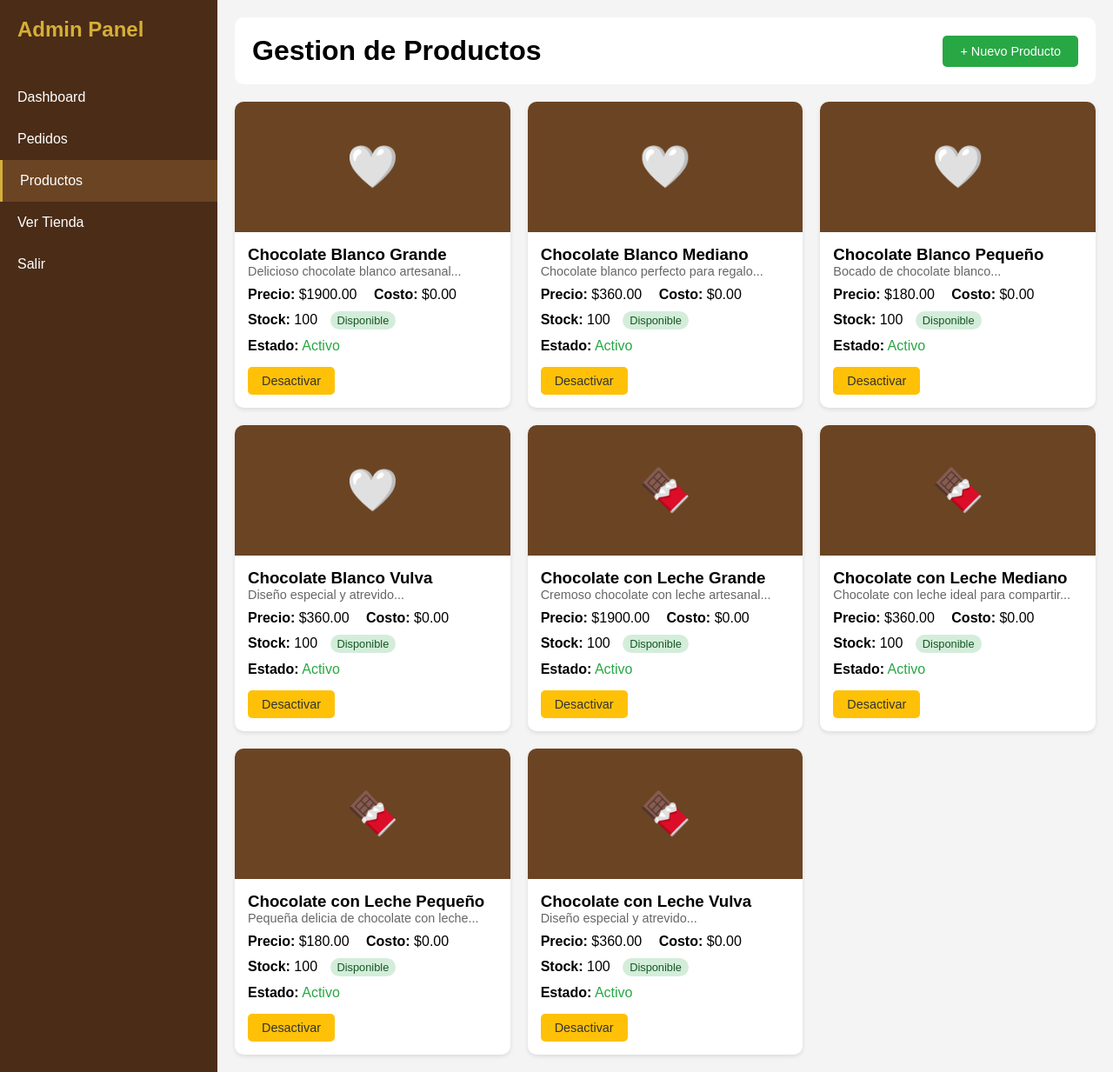
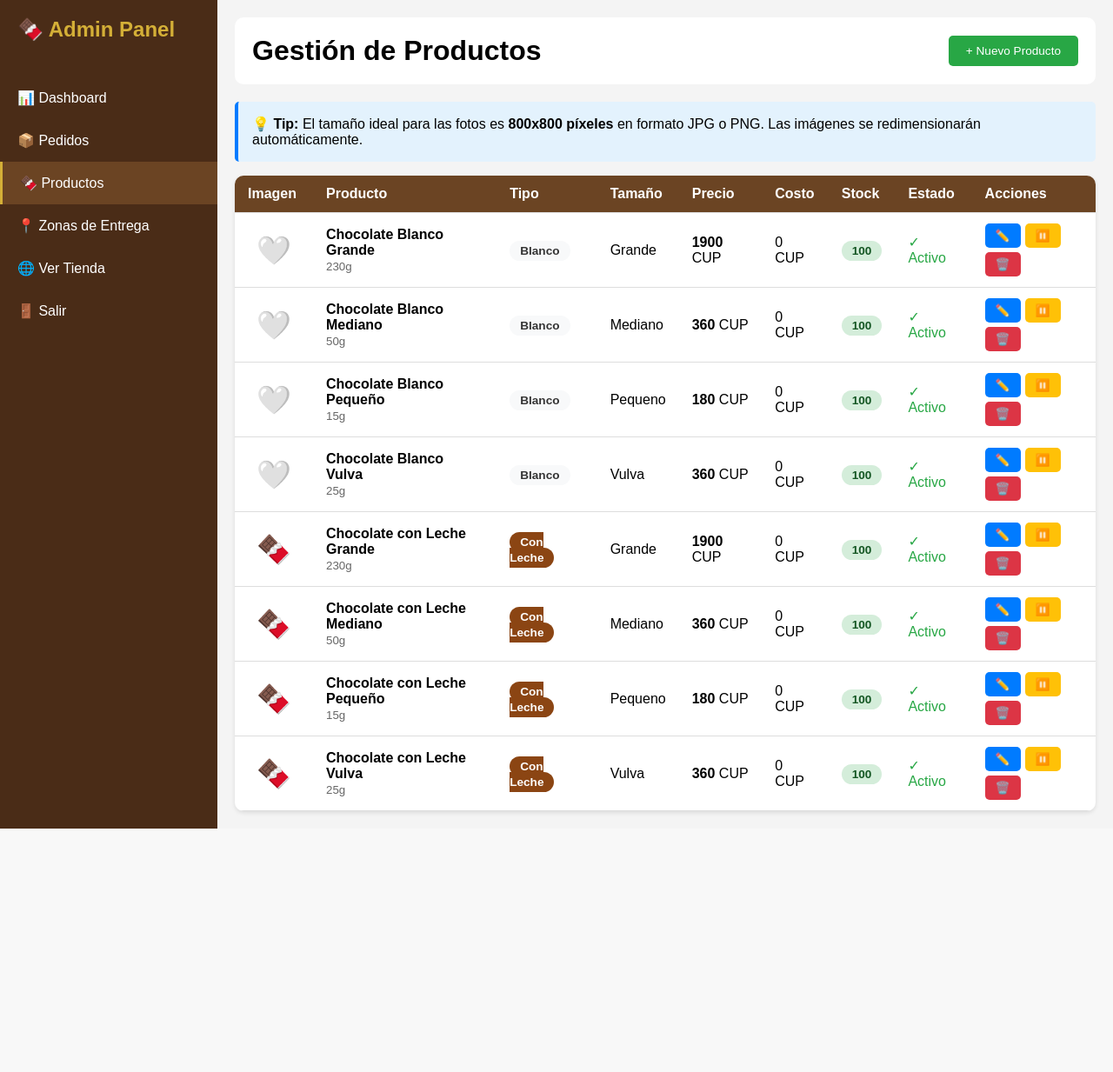
Before and after one commit to Retr0G51/chocolates-byb, a Flask app: page /admin/productos in a window 1280 px wide. Shown: the whole page at 87% size. After the commit the page ends 953 px from the top, so only its background shows below. Run offline with Flask 3, Linux system fonts and the light colour scheme; the visitor is signed in with stand-in values (Sample User, id 1).

Commit message:
Update productos.html

```diff
--- a/templates/admin/productos.html
+++ b/templates/admin/productos.html
@@ -5,7 +5,7 @@
     <title>Productos - Chocolates ByB</title>
     <style>
         * { margin: 0; padding: 0; box-sizing: border-box; }
-        :root { --chocolate: #6B4423; --chocolate-dark: #4A2C17; --dorado: #D4AF37; --verde: #28a745; --azul: #007bff; }
+        :root { --chocolate: #6B4423; --chocolate-dark: #4A2C17; --dorado: #D4AF37; --verde: #28a745; --azul: #007bff; --rojo: #dc3545; }
         body { font-family: 'Arial', sans-serif; background: #f4f4f4; }
         .admin-layout { display: flex; min-height: 100vh; }
         .sidebar { width: 250px; background: var(--chocolate-dark); color: white; padding: 20px 0; }
@@ -15,76 +15,199 @@
         .sidebar-menu a:hover, .sidebar-menu a.active { background: var(--chocolate); border-left: 3px solid var(--dorado); }
         .main-content { flex: 1; padding: 20px; }
         .header { background: white; padding: 20px; border-radius: 10px; margin-bottom: 20px; display: flex; justify-content: space-between; align-items: center; }
-        .productos-grid { display: grid; grid-template-columns: repeat(auto-fill, minmax(300px, 1fr)); gap: 20px; }
-        .producto-admin-card { background: white; border-radius: 10px; overflow: hidden; box-shadow: 0 2px 5px rgba(0,0,0,0.1); }
-        .producto-img-admin { height: 150px; background: var(--chocolate); display: flex; align-items: center; justify-content: center; font-size: 3rem; color: var(--dorado); }
-        .producto-info-admin { padding: 15px; }
-        .producto-actions { display: flex; justify-content: space-between; margin-top: 15px; }
-        .btn { padding: 8px 16px; border-radius: 5px; text-decoration: none; font-size: 0.9rem; border: none; cursor: pointer; }
+
+        /* Tabla mejorada */
+        .data-table { background: white; border-radius: 10px; overflow: hidden; box-shadow: 0 2px 5px rgba(0,0,0,0.1); }
+        table { width: 100%; border-collapse: collapse; }
+        th, td { padding: 12px 15px; text-align: left; border-bottom: 1px solid #ddd; vertical-align: middle; }
+        th { background: var(--chocolate); color: white; font-weight: bold; }
+
+        .producto-mini-img {
+            width: 60px;
+            height: 60px;
+            object-fit: cover;
+            border-radius: 8px;
+            background: var(--crema);
+            display: flex;
+            align-items: center;
+            justify-content: center;
+            font-size: 2rem;
+        }
+
+        .producto-mini-img img {
+            width: 100%;
+            height: 100%;
+            object-fit: cover;
+            border-radius: 8px;
+        }
+
+        .tipo-badge {
+            padding: 4px 12px;
+            border-radius: 20px;
+            font-size: 0.85rem;
+            font-weight: bold;
+        }
+
+        .tipo-blanco { background: #f8f9fa; color: #333; }
+        .tipo-con_leche { background: #8B4513; color: white; }
+
+        .stock-badge {
+            padding: 4px 12px;
+            border-radius: 20px;
+            font-size: 0.85rem;
+            font-weight: bold;
+        }
+
+        .stock-ok { background: #d4edda; color: #155724; }
+        .stock-low { background: #fff3cd; color: #856404; }
+        .stock-out { background: #f8d7da; color: #721c24; }
+
+        .estado-activo { color: var(--verde); }
+        .estado-inactivo { color: var(--rojo); }
+
+        .acciones-btn {
+            display: flex;
+            gap: 5px;
+            flex-wrap: wrap;
+        }
+
+        .btn {
+            padding: 6px 12px;
+            border-radius: 5px;
+            text-decoration: none;
+            font-size: 0.85rem;
+            border: none;
+            cursor: pointer;
+            transition: all 0.3s;
+        }
+
         .btn-primary { background: var(--azul); color: white; }
         .btn-warning { background: #ffc107; color: #333; }
+        .btn-danger { background: var(--rojo); color: white; }
+        .btn-success { background: var(--verde); color: white; }
         .btn-new { background: var(--verde); color: white; padding: 10px 20px; }
-        .stock-badge { display: inline-block; padding: 3px 8px; border-radius: 12px; font-size: 0.8rem; margin-left: 10px; }
-        .stock-ok { background: #d4edda; color: #155724; }
-        .stock-low { background: #fff3cd; color: #856404; }
+
+        .btn:hover { opacity: 0.8; transform: translateY(-1px); }
+
+        .info-box {
+            background: #e3f2fd;
+            border-left: 4px solid var(--azul);
+            padding: 1rem;
+            margin-bottom: 1rem;
+            border-radius: 5px;
+        }
+
+        @media (max-width: 768px) {
+            .sidebar { display: none; }
+            .producto-mini-img { width: 40px; height: 40px; }
+            .acciones-btn { flex-direction: column; }
+            .btn { width: 100%; }
+        }
     </style>
 </head>
 <body>
     <div class="admin-layout">
         <aside class="sidebar">
-            <h2>Admin Panel</h2>
+            <h2>🍫 Admin Panel</h2>
             <ul class="sidebar-menu">
-                <li><a href="/admin">Dashboard</a></li>
-                <li><a href="/admin/pedidos">Pedidos</a></li>
-                <li><a href="/admin/productos" class="active">Productos</a></li>
-                <li><a href="/" target="_blank">Ver Tienda</a></li>
-                <li><a href="/logout">Salir</a></li>
+                <li><a href="/admin">📊 Dashboard</a></li>
+                <li><a href="/admin/pedidos">📦 Pedidos</a></li>
+                <li><a href="/admin/productos" class="active">🍫 Productos</a></li>
+                <li><a href="/admin/zonas">📍 Zonas de Entrega</a></li>
+                <li><a href="/" target="_blank">🌐 Ver Tienda</a></li>
+                <li><a href="/logout">🚪 Salir</a></li>
             </ul>
         </aside>
 
         <main class="main-content">
             <div class="header">
-                <h1>Gestion de Productos</h1>
+                <h1>Gestión de Productos</h1>
                 <a href="/admin/producto/nuevo" class="btn btn-new">+ Nuevo Producto</a>
             </div>
 
-            <div class="productos-grid">
+            <div class="info-box">
+                <strong>💡 Tip:</strong> El tamaño ideal para las fotos es <strong>800x800 píxeles</strong> en formato JPG o PNG.
+                Las imágenes se redimensionarán automáticamente.
+            </div>
+
+            <div class="data-table">
+                <table>
+                    <thead>
+                        <tr>
+                            <th>Imagen</th>
+                            <th>Producto</th>
+                            <th>Tipo</th>
+                            <th>Tamaño</th>
+                            <th>Precio</th>
+                            <th>Costo</th>
+                            <th>Stock</th>
+                            <th>Estado</th>
+                            <th>Acciones</th>
+                        </tr>
+                    </thead>
+                    <tbody>
                         {% for producto in productos %}
-                <div class="producto-admin-card">
-                    <div class="producto-img-admin">
+                        <tr>
+                            <td>
+                                <div class="producto-mini-img">
+                                    {% if producto.imagen %}
+                                    <img src="/static/uploads/{{ producto.imagen }}" alt="{{ producto.nombre }}">
+                                    {% else %}
                                         {% if producto.tipo == 'blanco' %}🤍{% else %}🍫{% endif %}
+                                    {% endif %}
                                 </div>
-                    <div class="producto-info-admin">
-                        <h3>{{ producto.nombre }}</h3>
-                        <p style="color: #666; font-size: 0.9rem;">{{ producto.descripcion[:50] }}...</p>
-                        <p style="margin: 10px 0;">
-                            <strong>Precio:</strong> ${{ "%.2f"|format(producto.precio) }}
-                            <strong style="margin-left: 15px;">Costo:</strong> ${{ "%.2f"|format(producto.costo) }}
-                        </p>
-                        <p>
-                            <strong>Stock:</strong> {{ producto.stock }}
-                            <span class="stock-badge {% if producto.stock > 20 %}stock-ok{% else %}stock-low{% endif %}">
-                                {% if producto.stock > 20 %}Disponible{% else %}Bajo{% endif %}
+                            </td>
+                            <td>
+                                <strong>{{ producto.nombre }}</strong><br>
+                                <small style="color: #666;">{{ producto.peso }}</small>
+                            </td>
+                            <td>
+                                <span class="tipo-badge tipo-{{ producto.tipo }}">
+                                    {{ producto.tipo|replace('_', ' ')|title }}
                                 </span>
-                        </p>
-                        <p style="margin-top: 10px;">
-                            <strong>Estado:</strong>
+                            </td>
+                            <td>{{ producto.tamano|title }}</td>
+                            <td><strong>{{ producto.precio|int }}</strong> CUP</td>
+                            <td>{{ producto.costo|int }} CUP</td>
+                            <td>
+                                <span class="stock-badge {% if producto.stock > 20 %}stock-ok{% elif producto.stock > 0 %}stock-low{% else %}stock-out{% endif %}">
+                                    {{ producto.stock }}
+                                </span>
+                            </td>
+                            <td>
                                 {% if producto.activo %}
-                                <span style="color: var(--verde);">Activo</span>
+                                    <span class="estado-activo">✓ Activo</span>
                                 {% else %}
-                                <span style="color: #dc3545;">Inactivo</span>
+                                    <span class="estado-inactivo">✗ Inactivo</span>
                                 {% endif %}
-                        </p>
-                        <div class="producto-actions">
-                            <a href="/admin/producto/{{ producto.id }}/toggle" class="btn btn-warning">
-                                {% if producto.activo %}Desactivar{% else %}Activar{% endif %}
-                            </a>
+                            </td>
+                            <td>
+                                <div class="acciones-btn">
+                                    <a href="/admin/producto/{{ producto.id }}/editar" class="btn btn-primary" title="Editar">✏️</a>
+
+                                    {% if producto.activo %}
+                                        <a href="/admin/producto/{{ producto.id }}/toggle" class="btn btn-warning" title="Desactivar">⏸️</a>
+                                    {% else %}
+                                        <a href="/admin/producto/{{ producto.id }}/toggle" class="btn btn-success" title="Activar">▶️</a>
+                                    {% endif %}
+
+                                    <button onclick="confirmarEliminar({{ producto.id }}, '{{ producto.nombre }}')" class="btn btn-danger" title="Eliminar">🗑️</button>
                                 </div>
-                    </div>
-                </div>
+                            </td>
+                        </tr>
                         {% endfor %}
+                    </tbody>
+                </table>
             </div>
         </main>
     </div>
+
+    <script>
+        function confirmarEliminar(id, nombre) {
+            if (confirm(`¿Estás seguro de que quieres eliminar "${nombre}"?\n\nEsta acción no se puede deshacer.`)) {
+                window.location.href = `/admin/producto/${id}/eliminar`;
+            }
+        }
+    </script>
 </body>
 </html>
```
Lines whose indentation alone changed are shown as unchanged.
